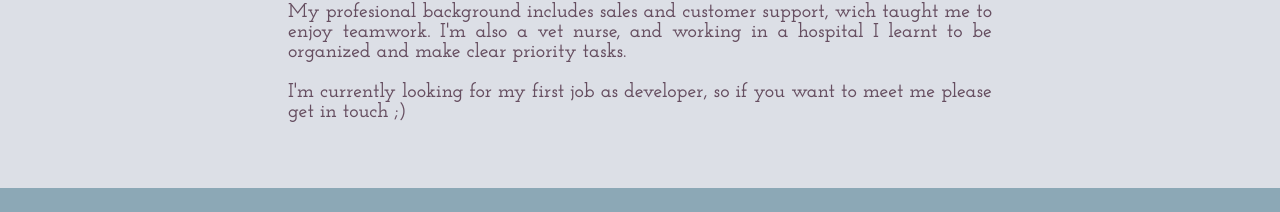
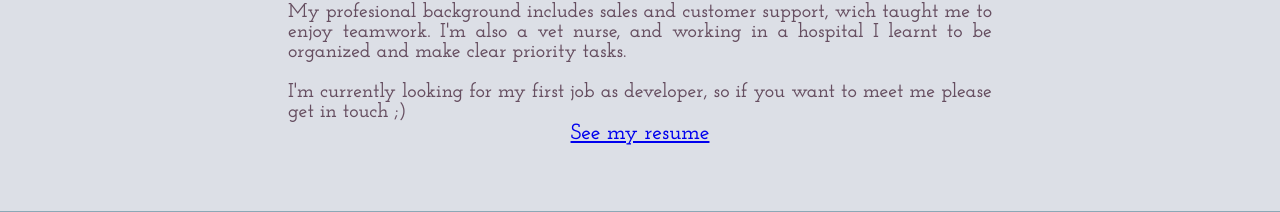
Before and after one commit to alexandrajaramz/portfolio, a React (Create React App) app: page / in a window 1280 px wide. Shown: the part 1300-1512 px from the top of the page. Built offline with nearby package versions, Linux system fonts and the light colour scheme; a web font is replaced by a local one.

Commit message:
Add resume

```diff
--- a/src/components/Bio.js
+++ b/src/components/Bio.js
@@ -1,6 +1,7 @@
 import React from 'react';
 import alex from '../images/alex-1.png';
 import '../styles/Bio.scss';
+import CV from '../images/EN-CV.pdf';
 
 const Bio = () => {
   return(
@@ -34,6 +35,7 @@ const Bio = () => {
           </p>
         </div>
         </div>
+        <a href={CV} target="_blank" rel="noopener noreferrer" className="about__resume"><p className="resume-text">See my resume</p></a>
       </div>
     </React.Fragment>
   );
```
Also changed, not shown: 1 other file (tests, documents, lock files or other folders).
